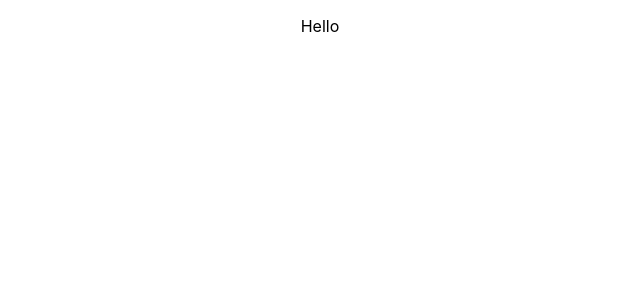
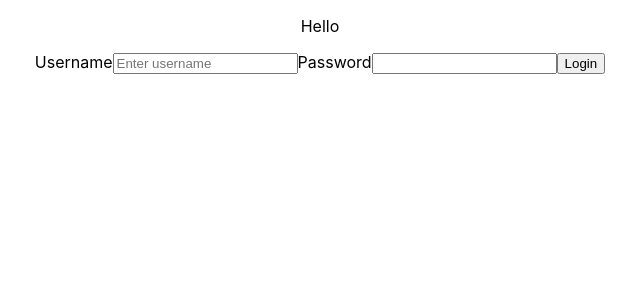
Before and after one commit to sarankarthik26/TodoApplicationReact, a React (Create React App) app: page / in a window 1280 px wide. Shown: the top 300 px of the page, without its empty margins (320-960 px from the left). Built offline with nearby package versions, Linux system fonts and the light colour scheme.

Commit message:
Add login component

```diff
--- a/package.json
+++ b/package.json
@@ -6,6 +6,7 @@
     "@testing-library/jest-dom": "^5.16.4",
     "@testing-library/react": "^13.3.0",
     "@testing-library/user-event": "^13.5.0",
+    "axios": "^0.27.2",
     "react": "^18.2.0",
     "react-dom": "^18.2.0",
     "react-router-dom": "^6.3.0",
--- a/src/App.js
+++ b/src/App.js
@@ -1,9 +1,14 @@
+import { useState } from 'react';
 import './App.css';
+import Login from './components/login/login';
 
 function App() {
+  const [isAuthenticated, setIsAuthenticated] = useState(false);
   return (
     <div className="App">
       <p> Hello </p>
+      <Login setIsAuthenticated={setIsAuthenticated} />
+      {isAuthenticated && <p>Yes authenticated</p>}
     </div>
   );
 }
--- /dev/null
+++ b/src/components/login/LoginService.js
@@ -0,0 +1,33 @@
+import axios from "axios";
+import { urls } from "../../urls";
+
+const loginService = async (username, password) => {
+    let isAuthenticated;
+    var isError = false;
+
+    const config = {
+        headers: {
+            Authorization: getToken(username, password)
+        }
+    };
+
+    try {
+        await axios.get(`${urls.springUrl}/username`, config);
+        localStorage.setItem("token", getToken(username, password));
+        isAuthenticated = true;
+        isError = false;
+    }
+    catch (error) {
+        isAuthenticated = false;
+        isError = true;
+        localStorage.removeItem("token");
+    }
+
+    return ({isAuthenticated, isError});
+}
+
+function getToken(username, password) {
+    return 'Basic ' + window.btoa(username + ":" + password);
+}
+
+export default loginService;
--- /dev/null
+++ b/src/components/login/login.js
@@ -0,0 +1,29 @@
+import { useState } from "react";
+import loginService from "./LoginService";
+
+const Login = ({ setIsAuthenticated }) => {
+
+    const [username, setUsername] = useState("")
+    const [password, setPassword] = useState("")
+    const [error, setError] = useState(false);
+
+    const handleLoginSubmit = async (e) => {
+        e.preventDefault();
+        const { isAuthenticated, isError } = await loginService(username, password);
+        setIsAuthenticated(isAuthenticated);
+        setError(isError);
+    }
+
+    return (
+        <form onSubmit={handleLoginSubmit}>
+            <label>Username</label>
+            <input type={"text"} placeholder="Enter username" onChange={e => setUsername(e.target.value)} />
+            <label>Password</label>
+            <input type={"password"} onChange={e => setPassword(e.target.value)} />
+            <button type="submit">Login</button>
+            {error && <p>Login Failed</p>}
+        </form>
+    );
+}
+
+export default Login;
--- /dev/null
+++ b/src/urls.js
@@ -0,0 +1,3 @@
+export const urls= {
+    springUrl: "http://localhost:8080"
+};
```
Also changed, not shown: 1 other file (tests, documents, lock files or other folders).
